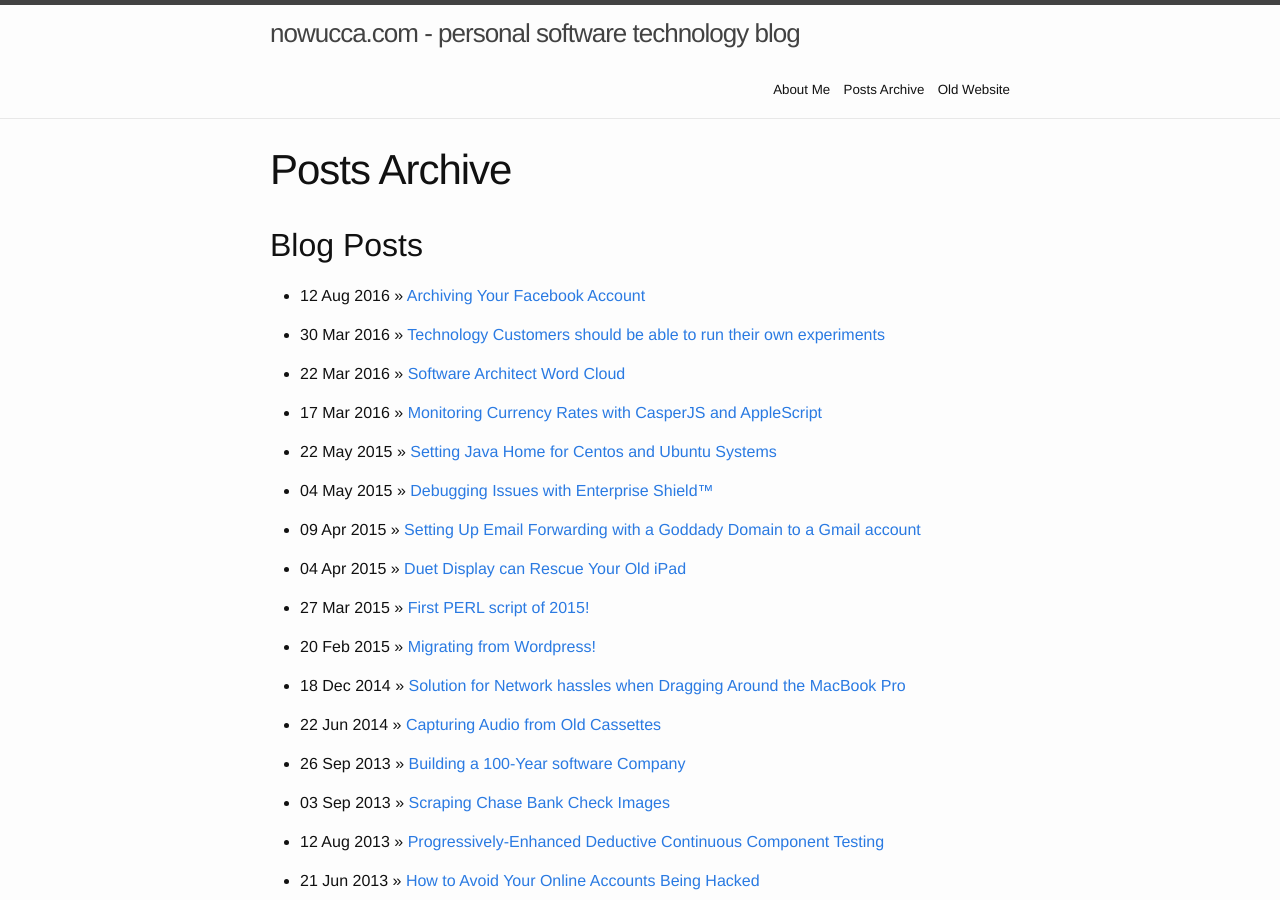
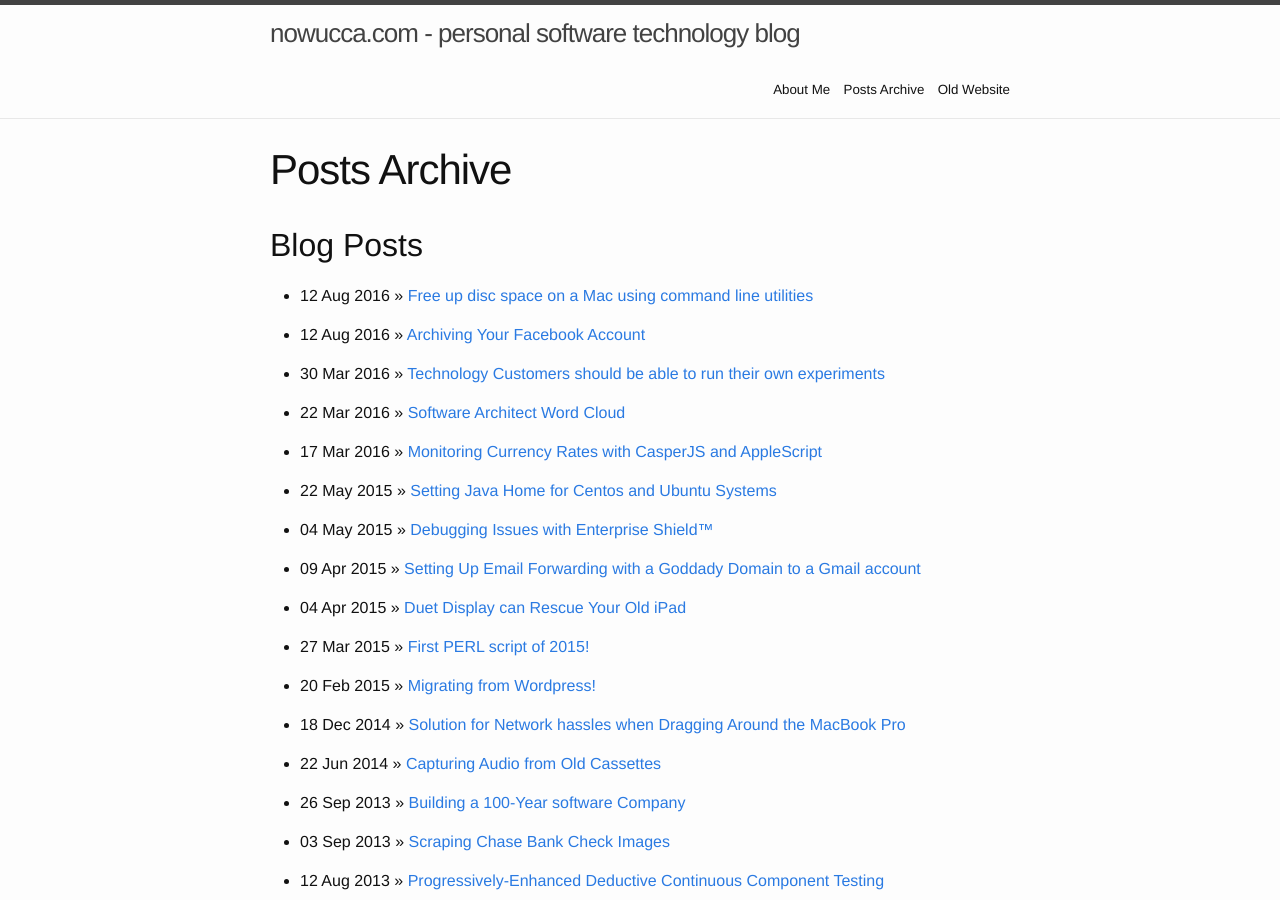
Before and after one commit to nowucca/nowucca.github.io, a Jekyll site: the page built from archive.md, in a window 1280 px wide and 900 px high. Built offline with Jekyll 4.4.1, drawn with Linux system fonts in a browser that asks for light colours; some of the changed lines change nothing that is shown.

Commit message:
new post about disk space hunting

```diff
--- a/_posts/2016-08-12-facebook-archive.markdown
+++ b/_posts/2016-08-12-facebook-archive.markdown
@@ -13,7 +13,8 @@ So they say it will take a while and that they will email me when it' done.
 Seems like somebody has actually tasked engineers with this - it's a great thing for personal data management.
 
 I'm trying to lay off Facebook/Twitter and go back to being a techno-nerd with a limited online profile for a while.
-Too many people can link my nowucca users, with my real name and then my Facebook account, for no good reason that I can think of.
+Too many people can link my nowucca users, with my real name and then my Facebook account,
+for no good reason that I can think of.
 
 
 So the only option is really to stop using social media and usernames all over multiple services.
--- /dev/null
+++ b/_posts/2016-10-20-disk-usage.markdown
@@ -0,0 +1,31 @@
+---
+layout: post
+title:  "Free up disc space on a Mac using command line utilities"
+date:   2016-08-12
+comments: true
+---
+
+Recently I have had to backup some iPhones because they broke down or were dropped.
+This necessitated getting good at freeing up space on my 512MB SSD disk.
+
+I'm NOT going to enabled document syncing on MacOS Sierra, so this had to be a legitimate purge.
+
+Here is my fishing rod: from your home directory:
+
+    $ cd && du -g | sort -n
+
+This will give me a sorted list of folders with numbers in gigabytes.
+For me, this shows I have 127G of pictures, and a bunch of space-hungry apps.
+
+    55	./Music
+    55	./Music/iTunes
+    66	./Library/Application Support
+    95	./Library
+    127	./Pictures
+
+It's up to you to sort out how many MP3s have got to go!
+
+For me, I found that removing some old iTunes phone backups saves the most.
+These usually reside in ~/Library/Application Support/MobileSync on MacOS.
+
+Hope this helps.
```
